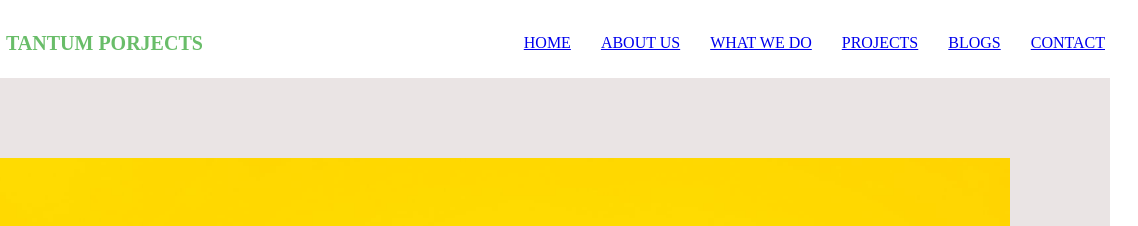
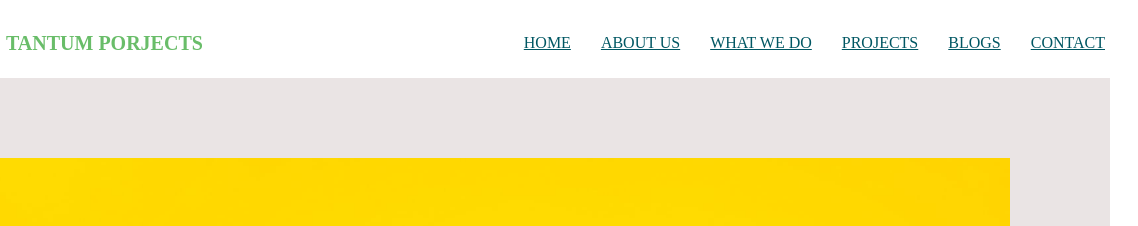
Before and after one commit to subramanyam999/codoid, a plain HTML site: page index.html in a window 1280 px wide. Shown: the top 226 px of the page, 142-1280 px from the left. Drawn offline with Linux system fonts and the light colour scheme.

Commit message:
Update style.css

```diff
--- a/style.css
+++ b/style.css
@@ -1,3 +1,6 @@
+a{
+    color:#005763;
+}
 #navbar{
     display: flex;
     align-items: center;
```
